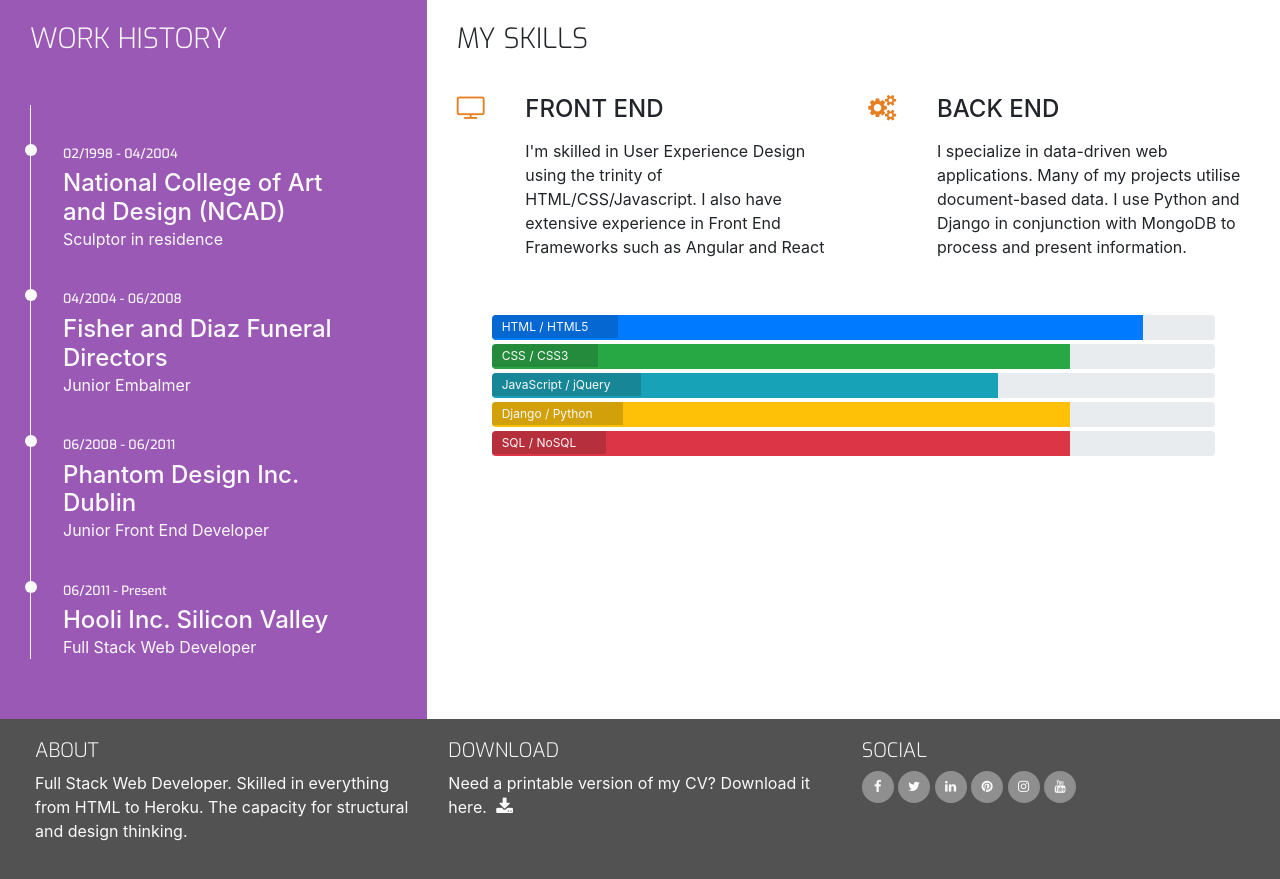
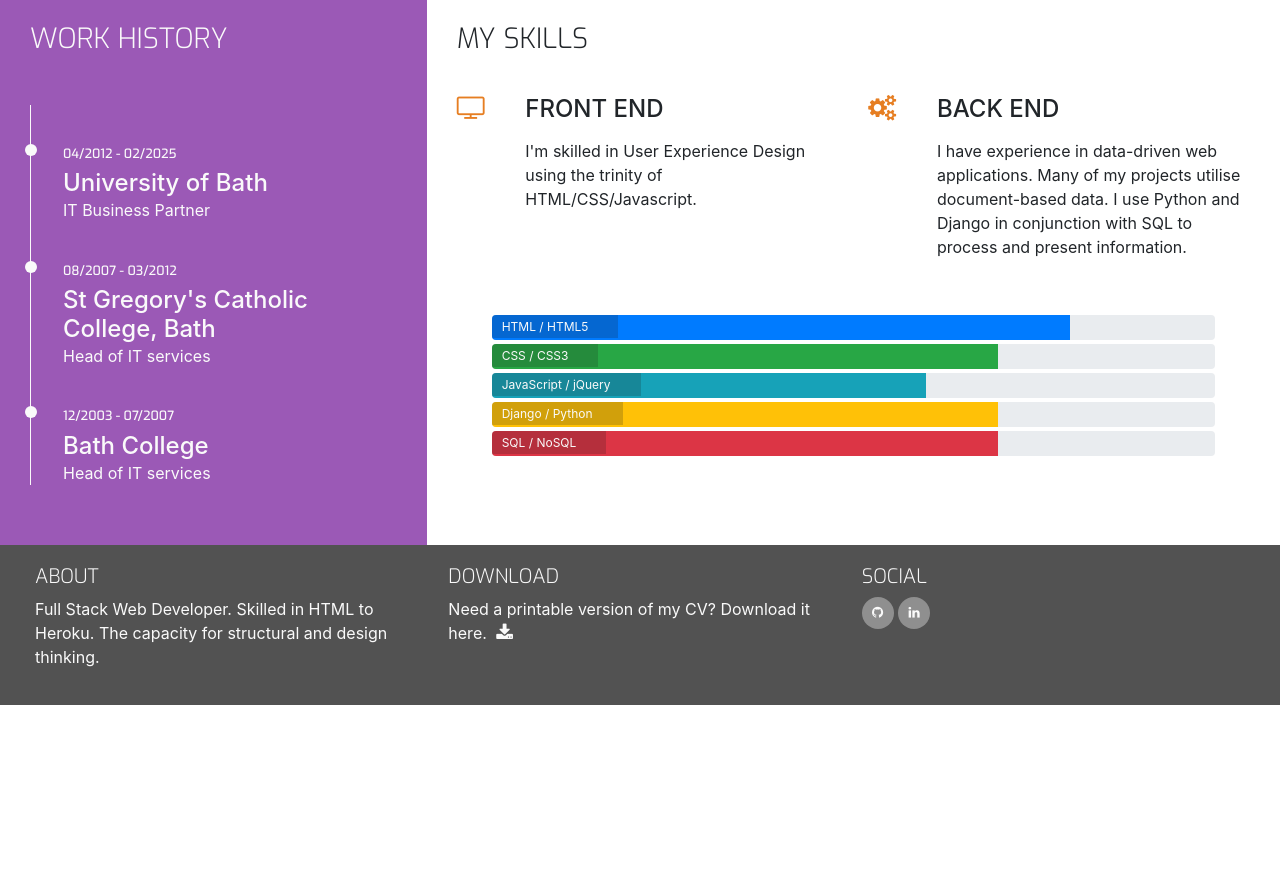
Before and after one commit to JohnWGardner/CV, a plain HTML site: page resume.html in a window 1280 px wide. Shown: the part 372-1251 px from the top of the page. After the commit the page ends 1077 px from the top, so only its background shows below. Drawn offline with nearby package versions, Linux system fonts and the light colour scheme.

Commit message:
update personal info

```diff
--- a/assets/css/style.css
+++ b/assets/css/style.css
@@ -90,7 +90,7 @@ header {
 }
 
 .logo {
-    background: url("../images/rosie.jpg");
+    background: url("../images/image1.jpg");
     background-position: center;
     background-repeat: no-repeat;
     background-size: cover;
--- a/resume.html
+++ b/resume.html
@@ -8,7 +8,7 @@
     <link rel="stylesheet" href="https://maxcdn.bootstrapcdn.com/font-awesome/4.7.0/css/font-awesome.min.css" type="text/css" />
     <link rel="stylesheet" href="https://cdnjs.cloudflare.com/ajax/libs/hover.css/2.1.1/css/hover-min.css" type="text/css" />
     <link rel="stylesheet" href="assets/css/style.css">
-    <title>Rosie</title>
+    <title>John Gardner</title>
 </head>
 <body>
     <header>
@@ -17,7 +17,7 @@
             <div class="col-md-8">
                 <div class="row no-gutters bg-color-name-title">
                     <div class="col heading">
-                        <h1 class="name">Rosie Odenkirk</h1>
+                        <h1 class="name">John Gardner</h1>
                         <h2 class="title"> Full Stack Developer</h2>
                     </div>
                 </div>
@@ -34,7 +34,7 @@
                                 <a href="contact.html" class="hvr-sweep-to-bottom"><i class="fa fa-comment-o" aria-hidden="true"></i><span>Contact</span></a>
                             </li>
                             <li class="col-6 col-sm-3 list-inline-item ui-menu-color-download menuitem">
-                                <a href="assets/cv/sample-cv.pdf" target="_blank" class="hvr-sweep-to-bottom"><i class="fa fa-download" aria-hidden="true"></i><span>Download CV</span></a>
+                                <a href="assets/cv/CV-JohnGardner.pdf" target="_blank" class="hvr-sweep-to-bottom"><i class="fa fa-download" aria-hidden="true"></i><span>Download CV</span></a>
                             </li>
                         </ul>
                     </div>
@@ -53,21 +53,17 @@
                     </div>
                 </div>
                 <div class="history-items">
-                    <div class="timeline-item" data-dates="02/1998 - 04/2004">
-                        <h4>National College of Art and Design (NCAD)</h4>
-                        <p>Sculptor in residence</p>
+                    <div class="timeline-item" data-dates="04/2012 - 02/2025">
+                        <h4>University of Bath</h4>
+                        <p>IT Business Partner</p>
                     </div>
-                    <div class="timeline-item" data-dates="04/2004 - 06/2008">
-                        <h4>Fisher and Diaz Funeral Directors</h4>
-                        <p>Junior Embalmer</p>
+                    <div class="timeline-item" data-dates="08/2007 - 03/2012">
+                        <h4>St Gregory's Catholic College, Bath</h4>
+                        <p>Head of IT services</p>
                     </div>
-                    <div class="timeline-item" data-dates="06/2008 - 06/2011">
-                        <h4>Phantom Design Inc. Dublin</h4>
-                        <p>Junior Front End Developer</p>
-                    </div>
-                    <div class="timeline-item" data-dates="06/2011 - Present">
-                        <h4>Hooli Inc. Silicon Valley</h4>
-                        <p>Full Stack Web Developer</p>
+                    <div class="timeline-item" data-dates="12/2003 - 07/2007">
+                        <h4>Bath College</h4>
+                        <p>Head of IT services</p>
                     </div>
                 </div>
             </div>
@@ -86,7 +82,7 @@
                             <div class="col-10">
                                 <h4 class="three-reasons-heading uppercase">Front End</h4>
                                 <p>
-                                    I'm skilled in User Experience Design using the trinity of HTML/CSS/Javascript. I also have extensive experience in Front End Frameworks such as Angular and React
+                                    I'm skilled in User Experience Design using the trinity of HTML/CSS/Javascript.
                                 </p>
                             </div>
                         </div>
@@ -99,7 +95,7 @@
                             <div class="col-10">
                                 <h4 class="three-reasons-heading uppercase">Back End</h4>
                                 <p>
-                                    I specialize in data-driven web applications. Many of my projects utilise document-based data. I use Python and Django in conjunction with MongoDB to process and present information.
+                                    I have experience in data-driven web applications. Many of my projects utilise document-based data. I use Python and Django in conjunction with SQL to process and present information.
                                 </p>
                             </div>
                         </div>
@@ -108,32 +104,32 @@
                 <div class="row progress-section">
                     <div class="col">
                         <div class="progress">
-                            <div class="progress-bar" role="progressbar" aria-valuenow="90" aria-valuemin="0" aria-valuemax="100" style="width:90%;">
-                                <span class="sr-only">90% complete</span>
+                            <div class="progress-bar" role="progressbar" aria-valuenow="90" aria-valuemin="0" aria-valuemax="100" style="width:80%;">
+                                <span class="sr-only">80% complete</span>
                             </div>
                             <span class="progress-type">HTML / HTML5</span>
                         </div>
                         <div class="progress">
-                            <div class="progress-bar bg-success" role="progressbar" aria-valuenow="80" aria-valuemin="0" aria-valuemax="100" style="width:80%;">
-                                <span class="sr-only">80% complete</span>
+                            <div class="progress-bar bg-success" role="progressbar" aria-valuenow="80" aria-valuemin="0" aria-valuemax="100" style="width:70%;">
+                                <span class="sr-only">70% complete</span>
                             </div>
                             <span class="progress-type">CSS / CSS3</span>
                         </div>
                         <div class="progress">
-                            <div class="progress-bar bg-info" role="progressbar" aria-valuenow="70" aria-valuemin="0" aria-valuemax="100" style="width:70%;">
-                                <span class="sr-only">70% complete</span>
+                            <div class="progress-bar bg-info" role="progressbar" aria-valuenow="70" aria-valuemin="0" aria-valuemax="100" style="width:60%;">
+                                <span class="sr-only">60% complete</span>
                             </div>
                             <span class="progress-type">JavaScript / jQuery</span>
                         </div>
                         <div class="progress">
-                            <div class="progress-bar bg-warning" role="progressbar" aria-valuenow="80" aria-valuemin="0" aria-valuemax="100" style="width:80%;">
-                                <span class="sr-only">80% complete</span>
+                            <div class="progress-bar bg-warning" role="progressbar" aria-valuenow="80" aria-valuemin="0" aria-valuemax="100" style="width:70%;">
+                                <span class="sr-only">70% complete</span>
                             </div>
                             <span class="progress-type">Django / Python</span>
                         </div>
                         <div class="progress">
-                            <div class="progress-bar bg-danger" role="progressbar" aria-valuenow="80" aria-valuemin="0" aria-valuemax="100" style="width:80%;">
-                                <span class="sr-only">80% complete</span>
+                            <div class="progress-bar bg-danger" role="progressbar" aria-valuenow="80" aria-valuemin="0" aria-valuemax="100" style="width:70%;">
+                                <span class="sr-only">70% complete</span>
                             </div>
                             <span class="progress-type">SQL / NoSQL</span>
                         </div>
@@ -148,14 +144,14 @@
             <div class="col-sm-4">
                 <h5 class="uppercase general-sub">About</h5>
                 <p class="inline-block">
-                    Full Stack Web Developer. Skilled in everything from HTML to Heroku. The capacity for structural and design thinking.
+                    Full Stack Web Developer. Skilled in HTML to Heroku. The capacity for structural and design thinking.
                 </p>
             </div>
             <div class="col-sm-4">
                 <h5 class="uppercase general-sub">Download</h5>
                 <p class="inline-block">
                     Need a printable version of my CV? Download it here.
-                    <a href="assets/cv/sample-cv.pdf" target="_blank" class="cv-pdf">
+                    <a href="assets/cv/CV-JohnGardner.pdf" target="_blank" class="cv-pdf">
                         <i class="fa fa-download" aria-hidden="true"></i>
                         <span class="sr-only">Download link.</span>
                     </a>
@@ -166,14 +162,8 @@
                 <ul class="list-inline social-links">
                     <li class="list-inline-item">
                         <a target="_blank" href="#">
-                            <i class="fa fa-facebook" aria-hidden="true"></i>
-                            <span class="sr-only">Facebook</span>
-                        </a>
-                    </li>
-                    <li class="list-inline-item">
-                        <a target="_blank" href="#">
-                            <i class="fa fa-twitter" aria-hidden="true"></i>
-                            <span class="sr-only">Twitter</span>
+                            <i class="fa fa-github" aria-hidden="true"></i>
+                            <span class="sr-only">GitHub</span>
                         </a>
                     </li>
                     <li class="list-inline-item">
@@ -182,24 +172,6 @@
                             <span class="sr-only">LinkedIn</span>
                         </a>
                     </li>
-                    <li class="list-inline-item">
-                        <a target="_blank" href="#">
-                            <i class="fa fa-pinterest" aria-hidden="true"></i>
-                            <span class="sr-only">Pinterest</span>
-                        </a>
-                    </li>
-                    <li class="list-inline-item">
-                        <a target="_blank" href="#">
-                            <i class="fa fa-instagram" aria-hidden="true"></i>
-                            <span class="sr-only">Instagram</span>
-                        </a>
-                    </li>
-                    <li class="list-inline-item">
-                        <a target="_blank" href="#">
-                            <i class="fa fa-youtube" aria-hidden="true"></i>
-                            <span class="sr-only">YouTube</span>
-                        </a>
-                    </li>
                 </ul>
             </div>
         </div>
```
Also changed, not shown: contact.html (+7 -31 lines), index.html (+12 -36 lines), assets/images/image1.jpg (added), assets/images/rosie.jpg (deleted), 2 other files.
